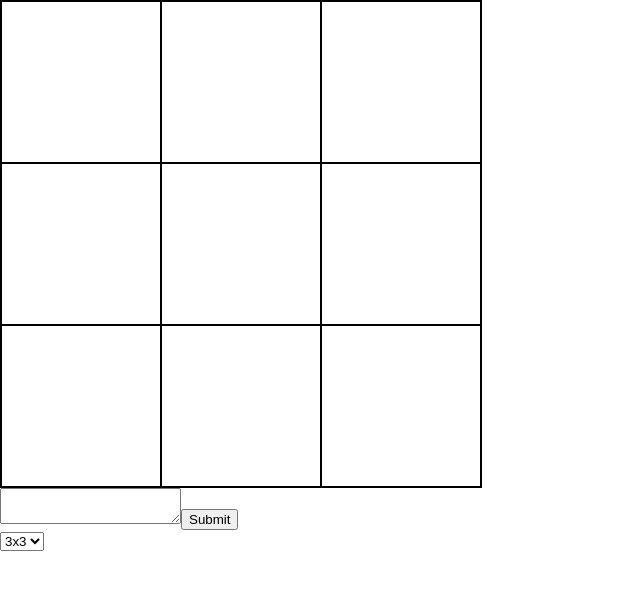
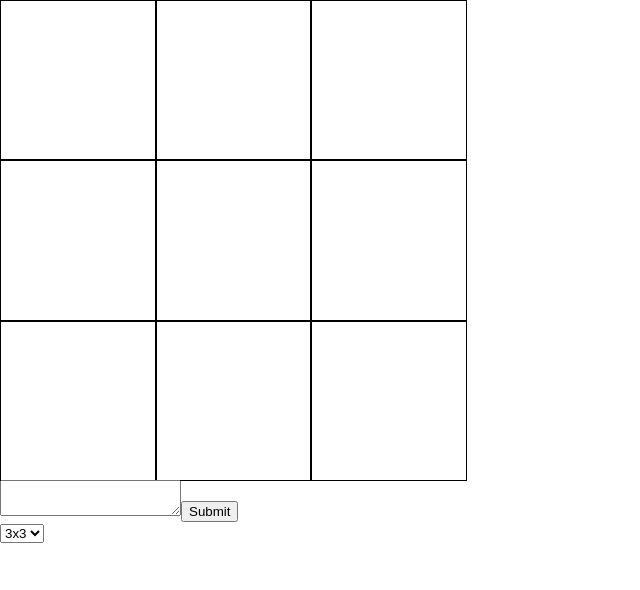
Before and after one commit to DGMarkel/bingo-card-generator, a React (Create React App) app: page / in a window 1280 px wide. Shown: the top 590 px of the page, without its empty margins (0-640 px from the left). Built offline with nearby package versions, Linux system fonts and the light colour scheme.

Commit message:
update css

```diff
--- a/src/App.css
+++ b/src/App.css
@@ -2,12 +2,18 @@
   display: flex;                       /* establish flex container */
   flex-wrap: wrap;                     /* enable flex items to wrap */
   width: 480px;
-  border: 1px solid black;
+  height: 480px;
 }
+
 .cell {
-  flex: 0 0 158px;                       /* don't grow, don't shrink, width */
-  height: 160px;
-  border: 1px solid black;
-  font-size: 50px;
-  text-align: center;
+  display: flex;
+  flex-direction: column;
+  border: 1px  solid black;
+  justify-content: space-between;
 }
+
+.flex-thirds {
+  display: block;
+  width: 32%;
+  height: 33%;
+}
```
